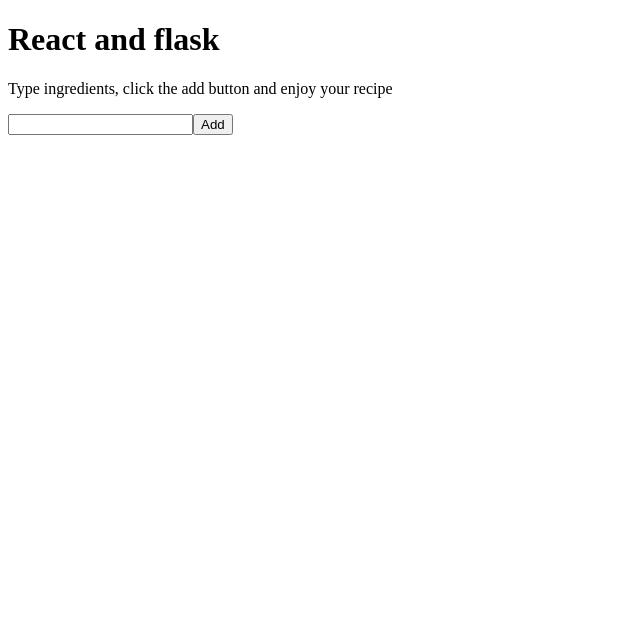
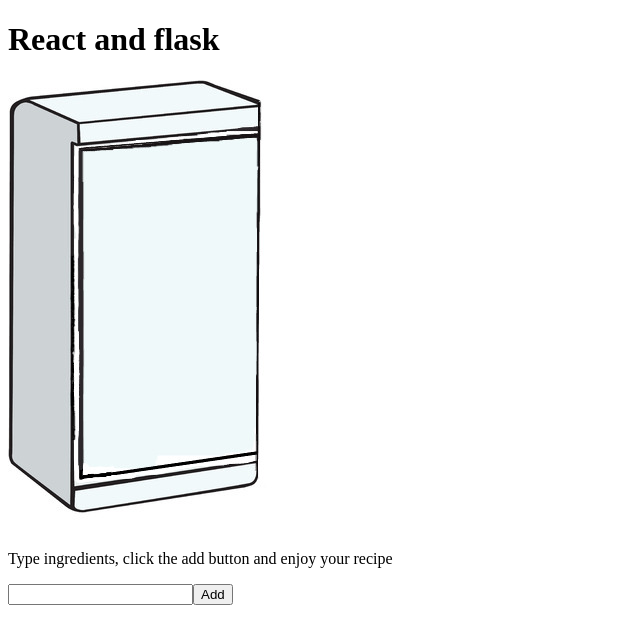
Before and after one commit to Fordann/find-me-a-recipe, a React (Create React App) app in the folder client/: page / in a window 1280 px wide. Shown: the top 644 px of the page, without its empty margins (0-640 px from the left). Built offline with nearby package versions, Linux system fonts and the light colour scheme.

Commit message:
ajout d'un frigo pour déposer ses aliments : début

```diff
--- a/client/src/App.js
+++ b/client/src/App.js
@@ -1,6 +1,7 @@
 import React, { useState } from "react";
 import SearchBar from "./SearchBar";
 import Filter from "./Filter";
+import Fridge from "./Fridge";
 
 function App() {
     const [searchBarText, setSearchBarText] = useState("");
@@ -90,6 +91,7 @@
 
                 <h1>React and flask</h1>
                 {/* Calling a data from setdata for showing */}
+                <Fridge />
                 <SearchBar apiCall={apiCall} />
                 <span>{data.name === 0 ? "" : viewTemplate}</span>
 
--- /dev/null
+++ b/client/src/Fridge.css
@@ -0,0 +1,10 @@
+.close {
+    background-image:"./images/fridge_close.jpg";
+    background-color: blue;
+    width: 1px
+}
+
+.open{
+    background-image: "./images/fridge_open.jpg";
+    width: 610px
+}
--- /dev/null
+++ b/client/src/Fridge.js
@@ -0,0 +1,14 @@
+import React from "react";
+import fridge_close from "./images/fridge_close.jpg"
+import fridge_open from "./images/fridge_open.jpg"
+function Fridge(props) {
+  return <img id="close" src={fridge_close} alt="Logo"
+    onMouseOver={e => {
+        e.currentTarget.src = fridge_open;
+    }}
+    onMouseOut={e => {
+        e.currentTarget.src = fridge_close;
+    }}/>;
+}
+
+export default Fridge;
```
Also changed, not shown: client/src/images/fridge_close.jpg (added), client/src/images/fridge_open.jpg (added).
